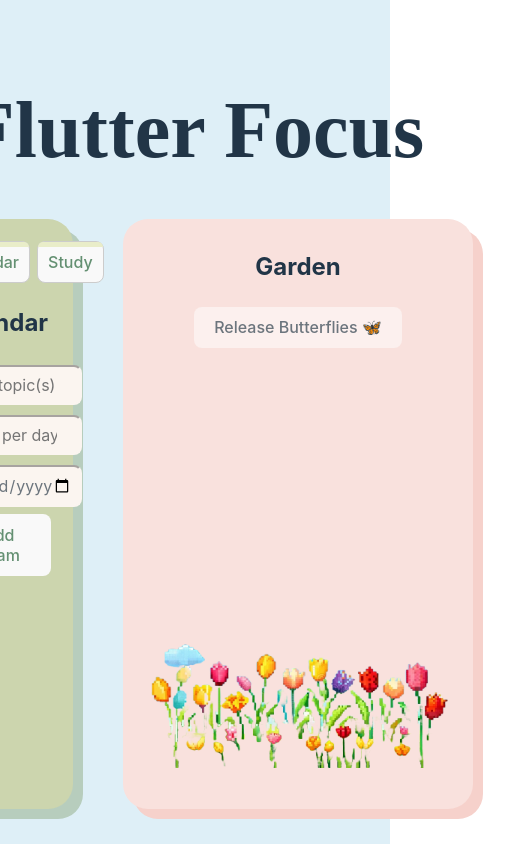
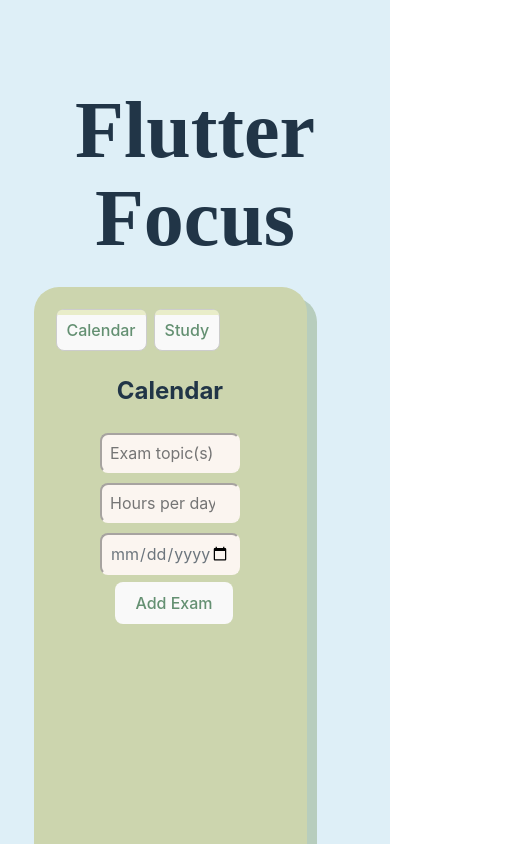
Before and after one commit to yavna/flutterfocus, a React (Vite) app: page / in a window 390 px wide. Shown: the top 844 px of the page, 530 px wide, since content can reach past the window. Built offline with nearby package versions, Linux system fonts and the light colour scheme; a web font is replaced by a local one.

Commit message:
stable ish ui

```diff
--- a/src/pages/Home.css
+++ b/src/pages/Home.css
@@ -27,10 +27,7 @@ input {
 .blockGarden {
     box-shadow: 10px 10px #F6D1CB;
     padding-bottom: 0;
-}
-
-.blocks {
-    display: inline-flex;
+    width: 27vw;
 }
 
 .internalButton {
@@ -144,39 +141,6 @@ input {
   border-bottom: 2px solid #2d5a2c93;
 }
 
-
-/* .tab {
-    overflow: hidden;
-    border: 1px solid #ccc;
-    background-color: #f1f1f1;
-  }
-
-  .tab button {
-    background-color: inherit;
-    float: left;
-    border: none;
-    outline: none;
-    cursor: pointer;
-    padding: 14px 16px;
-    transition: 0.3s;
-  }
-
-  .tab button:hover {
-    background-color: #ddd;
-  }
-
-  .tab button.active {
-    background-color: #ccc;
-  }
-
-  .tabcontent {
-    display: none;
-    padding: 6px 12px;
-    border: 1px solid #ccc;
-    border-top: none;
-  }
-  */
-
 /* Add to your Home.css */
 .butterfly {
   position: absolute;
@@ -201,3 +165,15 @@ input {
     transform: translate(-150px, -200px);
   }
 }
+
+@media screen and (min-width: 473px) {
+  .blocks {
+    display: inline-flex;
+  }
+}
+
+@media screen and (max-width: 473px) {
+  .block, .mainBlock {
+    width: 70vw;
+  }
+}
--- a/src/pages/Home.jsx
+++ b/src/pages/Home.jsx
@@ -338,6 +338,7 @@ function Home() {
       transition={{ duration: 0.5 }}
       className="home"
     >
+      <meta name="viewport" content="width=device-width, initial-scale=1.0"></meta>
       <h1 className="title">Flutter Focus</h1>
       <div className="blocks">
         <div className="block mainBlock">
```
